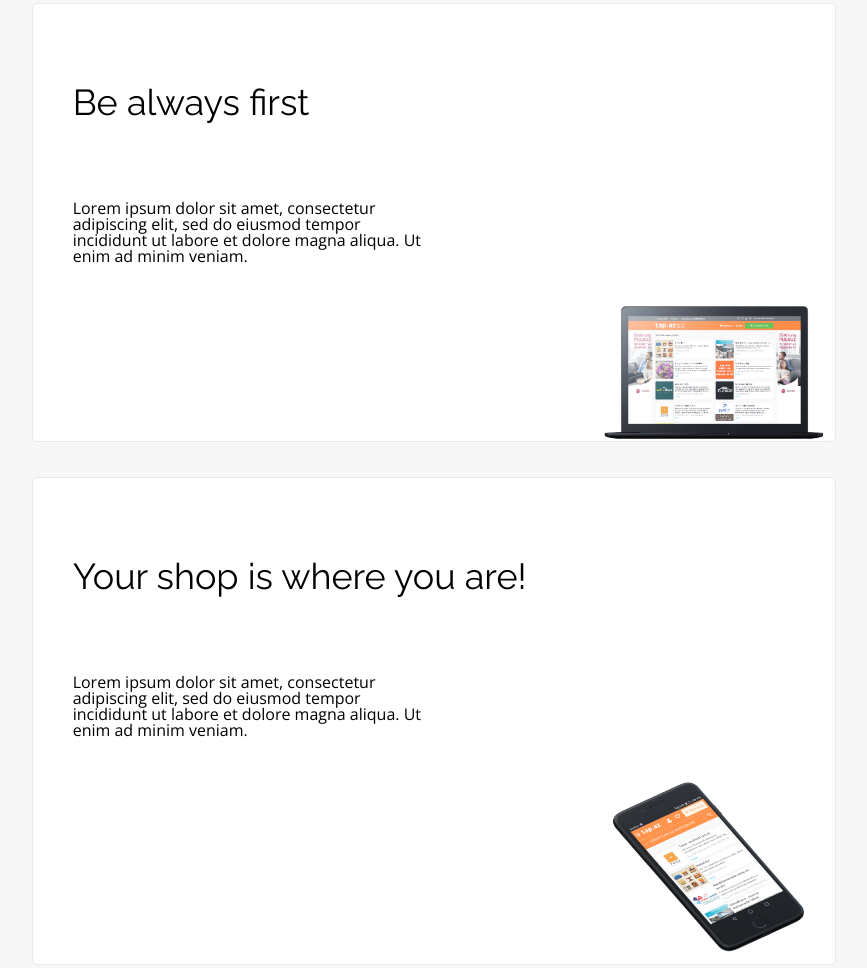
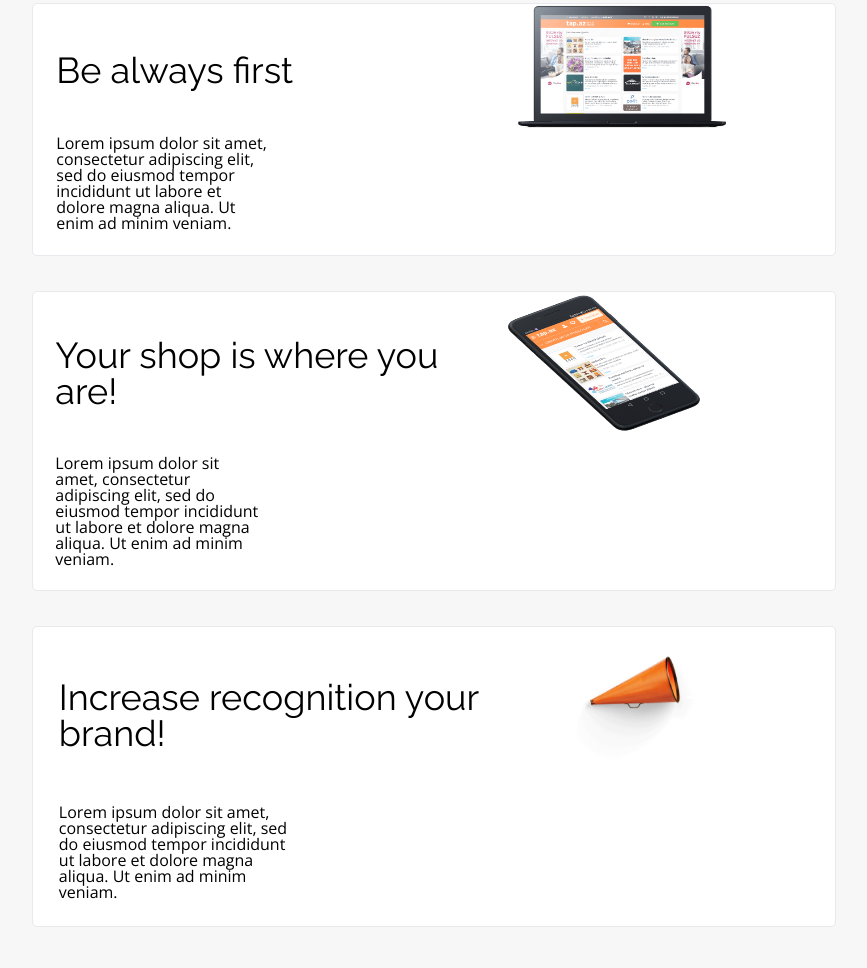
Before and after one commit to adelasznajder/CL_workshop1, a plain HTML site: page index.html in a window 1280 px wide. Shown: the part 1587-2555 px from the top of the page, without its empty margins (405-1272 px from the left). Drawn offline with nearby package versions, Linux system fonts and the light colour scheme.

Commit message:
poprawki

```diff
--- a/css/style.css
+++ b/css/style.css
@@ -241,8 +241,18 @@ header .container {
     border: 1px solid #E8E9ED;
     border-radius: 5px;
     margin-bottom: 3%;
+    display: flex;
+    justify-content: space-between;
+    align-content: stretch;
 
 }
+
+.article_img {
+    width: 70%;
+    height: 50%;
+}
+
+
 
 .article h2 {
     text-align: left;
@@ -263,10 +273,7 @@ header .container {
     width: 45%;
 }
 
-.article img{
-    float: right;
-    width: 30%;
-}
+
 
 
 /* FORM */
--- a/index.html
+++ b/index.html
@@ -12,7 +12,7 @@
 
 <header class="page-header">
     <div class="container">
-        <a href="#" class="page-logo">
+        <a href="/" class="page-logo">
             BestShop
         </a>
 
@@ -62,22 +62,25 @@
         <section class="container3">
             <div class="three_articles">
                 <article class="article">
+                    <div class="article_left">
                         <h2> Be always first</h2>
                         <p>Lorem ipsum dolor sit amet, consectetur adipiscing elit, sed do eiusmod tempor
-                        incididunt ut labore et dolore magna aliqua. Ut enim ad minim veniam.</p>
-                    <img class="article_img" src="./3_Warsztaty/assets/Macbook.png">
+                            incididunt ut labore et dolore magna aliqua. Ut enim ad minim veniam.</p></div>
+                    <div class="article_right"><img class="article_img" src="./3_Warsztaty/assets/Macbook.png"></div>
                 </article>
                 <article class="article">
+                    <div class="article_left">
                         <h2>Your shop is where you are!</h2>
                         <p>Lorem ipsum dolor sit amet, consectetur adipiscing elit, sed do eiusmod tempor
-                        incididunt ut labore et dolore magna aliqua. Ut enim ad minim veniam.</p>
-                    <img class="article_img" src="./3_Warsztaty/assets/iPhone.png">
+                            incididunt ut labore et dolore magna aliqua. Ut enim ad minim veniam.</p></div>
+                    <div class="article_right"><img class="article_img" src="./3_Warsztaty/assets/iPhone.png"></div>
                 </article>
                 <article class="article">
+                    <div class="article_left">
                         <h2>Increase recognition your brand!</h2>
                         <p class>Lorem ipsum dolor sit amet, consectetur adipiscing elit, sed do eiusmod tempor
-                        incididunt ut labore et dolore magna aliqua. Ut enim ad minim veniam.</p>
-                    <img class="article_img" src="./3_Warsztaty/assets/Trumpet.png">
+                            incididunt ut labore et dolore magna aliqua. Ut enim ad minim veniam.</p></div>
+                    <div class=article_right"><img class="article_img" src="./3_Warsztaty/assets/Trumpet.png"></div>
                 </article>
             </div>
         </section>
@@ -94,7 +97,11 @@
                     <input type="text" name="name" placeholder=""/>
                     <label>email</label>
                     <input type="text" name="email" placeholder="">
-                    <label class = "consent">I hereby give consent for my personal data included in my application to be processed for the purposes of the recruitment process under the European Parliament’s and Council of the European Union Regulation on the Protection of Natural Persons as of 27 April 2016, with regard to the processing of personal data and on the free movement of such data, and repealing Directive 95/46/EC (Data Protection Directive)
+                    <label class="consent">I hereby give consent for my personal data included in my application to be
+                        processed for the purposes of the recruitment process under the European Parliament’s and
+                        Council of the European Union Regulation on the Protection of Natural Persons as of 27 April
+                        2016, with regard to the processing of personal data and on the free movement of such data, and
+                        repealing Directive 95/46/EC (Data Protection Directive)
                         <input type="checkbox" name="consent" checked>
                     </label>
                     <section class="buttons">
```
Lines whose indentation alone changed are shown as unchanged.
